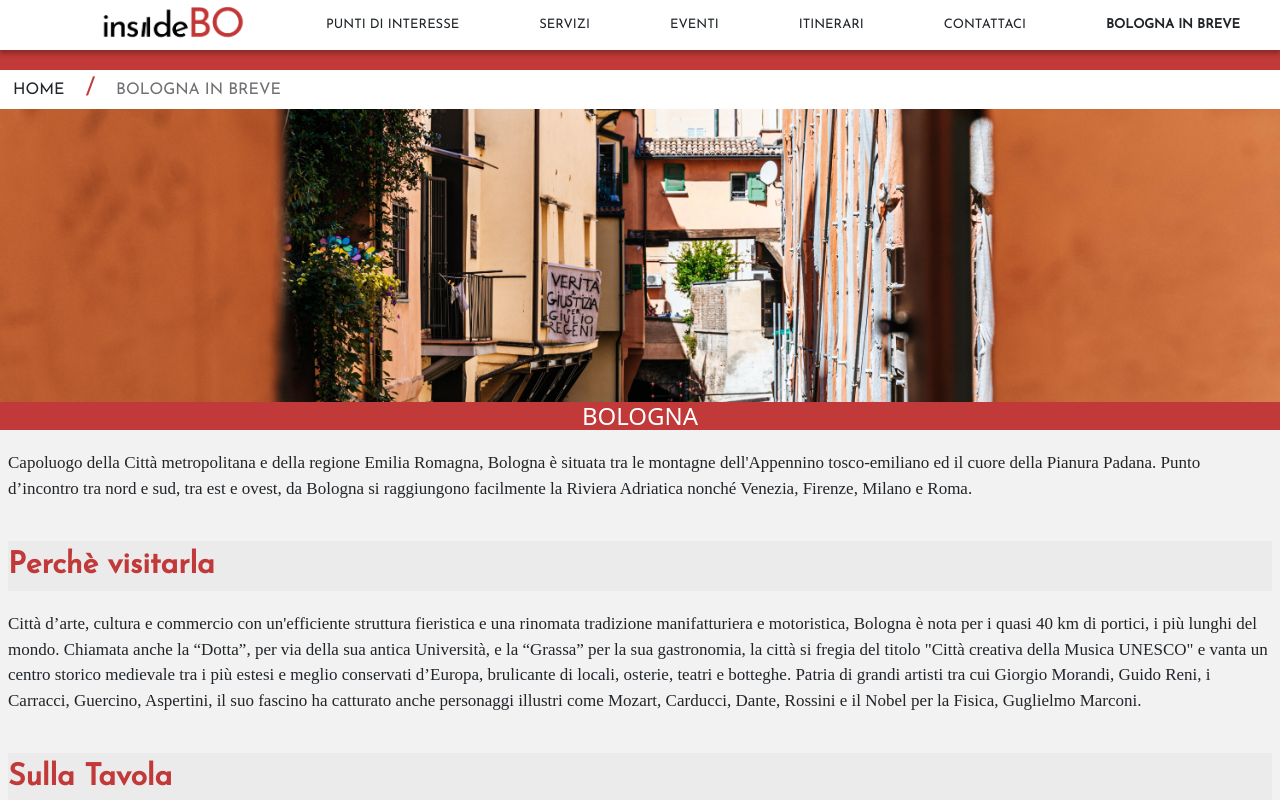
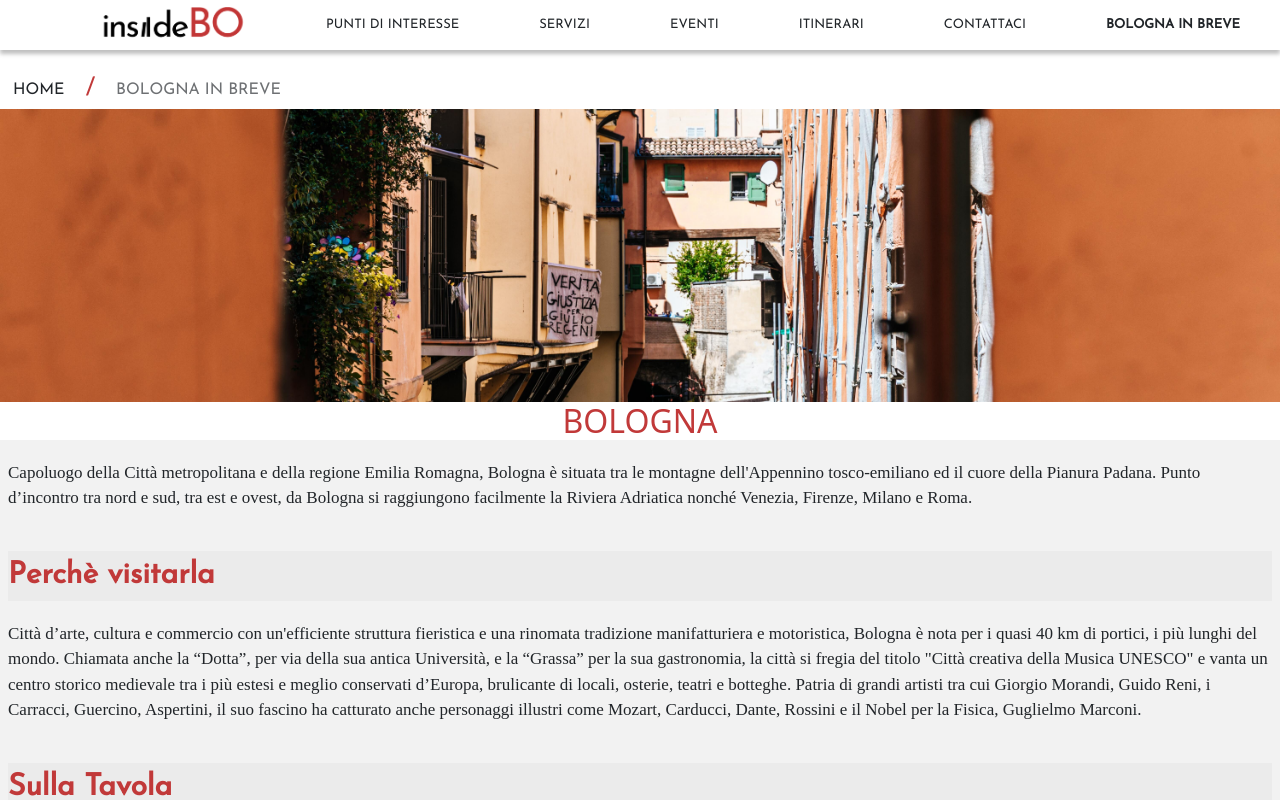
Before and after one commit to antonypascalino/HYPE_PROJECT_2021-22, a Nuxt app: page /bolognainbreve in a window 1280 px wide. Shown: the top 800 px of the page. Built offline with nearby package versions, Linux system fonts and the light colour scheme.

Commit message:
adjust StaticHalfImage.vue

```diff
--- a/components/StaticHalfImage.vue
+++ b/components/StaticHalfImage.vue
@@ -3,7 +3,7 @@
   <div class="slider-container">
     <img class="image-container" :src="slide">
     <div class="text-block">
-      <h4>{{title}}</h4>
+      <h2>{{title}}</h2>
     </div>
   </div>
 </template>
@@ -28,16 +28,11 @@ export default {
   margin-left: 0;
   padding-left: 0;
   margin-top:-20px;
-  position:relative;
 }
 
 .text-block {
-  bottom: 20px;
-  right: 20px;
-  background-color: #c13939;
-  color: white;
-  padding-left: 20px;
-  padding-right: 20px;
+  background-color: #ffffff;
+  color: #c13939;
   z-index: 90;
   text-align: center;
 }
```
